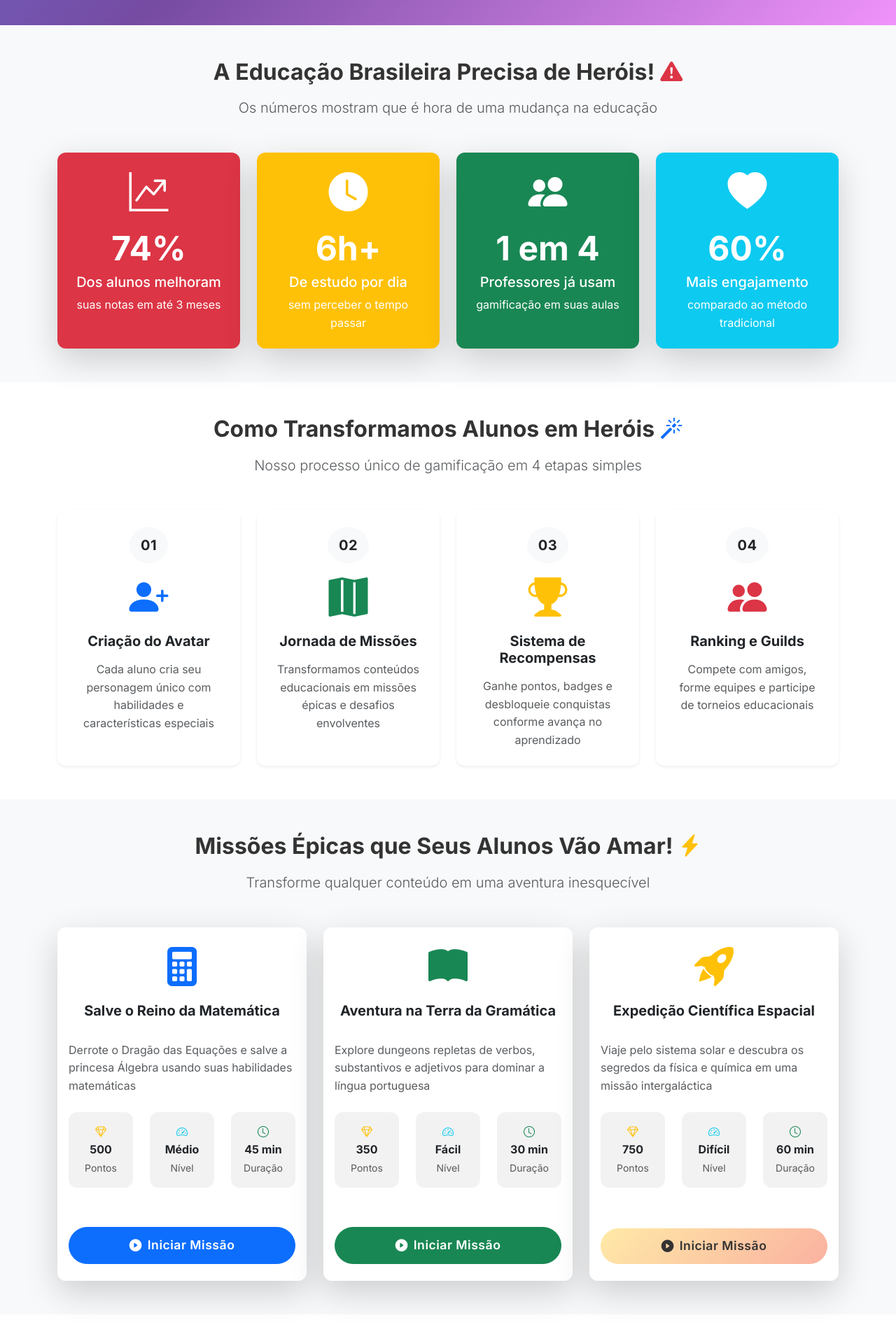
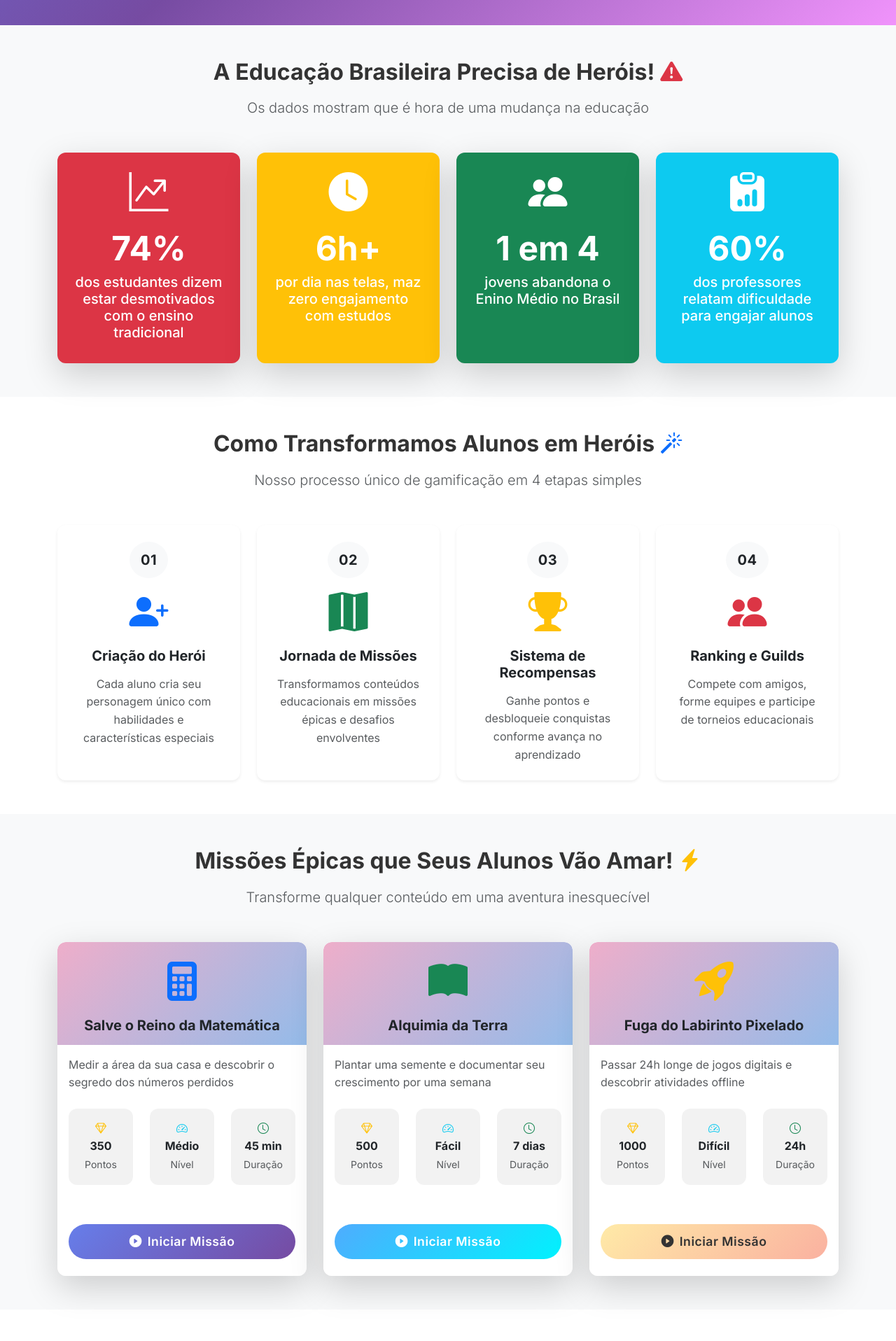
Before and after one commit to Leonardo-bit999/Edu-Quest, a React (Vite) app: page / in a window 1280 px wide. Shown: the part 860-2776 px from the top of the page at 70% size. Built offline with nearby package versions, Linux system fonts and the light colour scheme.

Commit message:
Fiz várias melhorias em todas as seções

```diff
--- a/src/App.jsx
+++ b/src/App.jsx
@@ -2,7 +2,8 @@ import React from 'react';
 import './App.css';
 import './landing.css';
 
-// Importando todos os componentes
+// Importando todos os componentes Quando clicar no botão aparecer um opção de cadastro uma tela do jogador
+
 import Navbar from './components/Navbar';
 import HeroSection from './components/HeroSection';
 import StatisticsSection from './components/StatisticsSection';
--- a/src/components/CallToActionSection.jsx
+++ b/src/components/CallToActionSection.jsx
@@ -1,4 +1,4 @@
-import React from 'react';
+import React from "react";
 
 const CallToActionSection = () => {
   return (
@@ -16,58 +16,70 @@ const CallToActionSection = () => {
               </h2>
 
               <p className="lead mb-4 opacity-90">
-                Não deixe seus alunos ficarem para trás! Transforme sua sala de aula
-                em um mundo de aventuras épicas onde cada lição é uma conquista
-                e cada aluno é o herói de sua própria jornada educacional.
+                Não deixe seus alunos ficarem para trás! Transforme sua sala de
+                aula em um mundo de aventuras épicas, onde cada lição é uma
+                conquista e cada aluno é o herói de sua própria jornada
+                educacional.
               </p>
 
+              {/* Benefícios no lugar de números */}
               <div className="cta-stats mb-5">
                 <div className="row text-center">
-                  <div className="col-md-4 mb-3">
-                    <div className="stat-item">
-                      <h3 className="display-6 fw-bold text-warning">10.000+</h3>
-                      <p className="mb-0">Alunos Transformados</p>
+                  {[
+                    {
+                      icon: "🎮",
+                      title: "Aprendizado Gamificado",
+                      desc: "Missões, recompensas e aventuras para manter a motivação sempre alta.",
+                    },
+                    {
+                      icon: "🌍",
+                      title: "Acessível em Qualquer Lugar",
+                      desc: "Funciona no computador, tablet ou celular, online e offline.",
+                    },
+                    {
+                      icon: "🛡️",
+                      title: "100% Gratuito",
+                      desc: "Sem custos para professores, alunos ou escolas.",
+                    },
+                  ].map((item, idx) => (
+                    <div className="col-md-4 mb-3" key={idx}>
+                      <div className="stat-item h-100 d-flex flex-column align-items-center justify-content-start p-3">
+                        <div className="display-5 mb-3">{item.icon}</div>
+                        <h3
+                          className="fw-bold text-warning mb-3 text-center"
+                          style={{ minHeight: "3rem" }}
+                        >
+                          {item.title}
+                        </h3>
+                        <p className="mb-0 text-white opacity-85 text-center">
+                          {item.desc}
+                        </p>
+                      </div>
                     </div>
-                  </div>
-                  <div className="col-md-4 mb-3">
-                    <div className="stat-item">
-                      <h3 className="display-6 fw-bold text-warning">500+</h3>
-                      <p className="mb-0">Escolas Parceiras</p>
-                    </div>
-                  </div>
-                  <div className="col-md-4 mb-3">
-                    <div className="stat-item">
-                      <h3 className="display-6 fw-bold text-warning">89%</h3>
-                      <p className="mb-0">Melhoria no Engajamento</p>
-                    </div>
-                  </div>
+                  ))}
                 </div>
               </div>
 
+              {/* Botões */}
               <div className="cta-buttons">
                 <button className="btn btn-warning btn-lg me-3 mb-3 px-5 py-3 rounded-pill shadow-lg">
                   <i className="bi bi-play-circle-fill me-2"></i>
                   <span className="fw-bold">Iniciar Aventura</span>
                 </button>
                 <button className="btn btn-outline-light btn-lg mb-3 px-5 py-3 rounded-pill">
-                  <i className="bi bi-calendar-check me-2"></i>
-                  Agendar Demonstração
+                  <i className="bi bi-search-heart-fill me-2"></i>
+                  Explorar Recursos
                 </button>
               </div>
 
+              {/* Mensagem de gratuidade no lugar de garantia/oferta */}
               <div className="cta-guarantee mt-4">
                 <div className="alert alert-warning bg-warning bg-opacity-20 border-warning text-white">
-                  <i className="bi bi-shield-check-fill me-2"></i>
-                  <strong>Garantia de 30 dias</strong> - Se não ficar satisfeito, devolvemos 100% do seu investimento!
+                  <i className="bi bi-gift-fill me-2"></i>
+                  <strong>Disponível para todos</strong>! O RPG Realms Of The
+                  Unplugged é gratuito para sempre, para qualquer aluno ou
+                  professor que queira embarcar nessa jornada.
                 </div>
-              </div>
-
-              <div className="cta-urgency mt-4">
-                <p className="mb-0 opacity-75">
-                  <i className="bi bi-clock-fill me-2 text-warning"></i>
-                  Oferta especial para as primeiras <strong>100 escolas</strong> -
-                  <span className="text-warning fw-bold"> 50% de desconto no primeiro ano!</span>
-                </p>
               </div>
             </div>
           </div>
--- a/src/components/EpicMissionsSection.jsx
+++ b/src/components/EpicMissionsSection.jsx
@@ -4,28 +4,28 @@ const EpicMissionsSection = () => {
   const missions = [
     {
       title: 'Salve o Reino da Matemática',
-      description: 'Derrote o Dragão das Equações e salve a princesa Álgebra usando suas habilidades matemáticas',
-      points: '500',
+      description: 'Medir a área da sua casa e descobrir o segredo dos números perdidos',
+      points: '350',
       difficulty: 'Médio',
       time: '45 min',
       color: 'primary',
       icon: 'bi-calculator-fill'
     },
     {
-      title: 'Aventura na Terra da Gramática',
-      description: 'Explore dungeons repletas de verbos, substantivos e adjetivos para dominar a língua portuguesa',
-      points: '350',
+      title: 'Alquimia da Terra',
+      description: 'Plantar uma semente e documentar seu crescimento por uma semana',
+      points: '500',
       difficulty: 'Fácil',
-      time: '30 min',
+      time: '7 dias',
       color: 'success',
       icon: 'bi-book-fill'
     },
     {
-      title: 'Expedição Científica Espacial',
-      description: 'Viaje pelo sistema solar e descubra os segredos da física e química em uma missão intergaláctica',
-      points: '750',
+      title: 'Fuga do Labirinto Pixelado',
+      description: 'Passar 24h longe de jogos digitais e descobrir atividades offline',
+      points: '1000',
       difficulty: 'Difícil',
-      time: '60 min',
+      time: '24h',
       color: 'warning',
       icon: 'bi-rocket-takeoff-fill'
     }
--- a/src/components/FAQSection.jsx
+++ b/src/components/FAQSection.jsx
@@ -12,6 +12,7 @@ const FAQSection = () => {
       question: 'A plataforma substitui o professor tradicional?',
       answer: 'Não! Nossa plataforma é uma ferramenta que potencializa o trabalho do professor. Ela oferece recursos para tornar as aulas mais dinâmicas e envolventes, mas o educador continua sendo fundamental no processo de ensino-aprendizagem.'
     },
+
     {
       id: 'faq3',
       question: 'Funciona em smartphones e tablets também?',
@@ -29,16 +30,11 @@ const FAQSection = () => {
     },
     {
       id: 'faq6',
-      question: 'Quanto custa para implementar na escola?',
-      answer: 'Oferecemos planos flexíveis para diferentes tamanhos de instituições. Entre em contato conosco para uma proposta personalizada que se adeque ao orçamento da sua escola.'
+      question: 'Preciso de treinamento para usar a plataforma?',
+      answer: 'Oferecemos materiais de apoio e treinamentos online para professores e gestores, além de um design intuitivo pensado para facilitar o uso.'
     },
     {
       id: 'faq7',
-      question: 'Há treinamento para os professores?',
-      answer: 'Sim! Oferecemos treinamento completo para toda a equipe pedagógica, incluindo workshops presenciais, materiais didáticos e suporte técnico contínuo para garantir o sucesso da implementação.'
-    },
-    {
-      id: 'faq8',
       question: 'Como garantem a segurança dos dados dos alunos?',
       answer: 'A segurança é nossa prioridade. Seguimos rigorosamente a LGPD (Lei Geral de Proteção de Dados) e utilizamos criptografia de ponta para proteger todas as informações dos usuários.'
     }
@@ -60,7 +56,7 @@ const FAQSection = () => {
         <div className="row justify-content-center">
           <div className="col-lg-8">
             <div className="accordion" id="faqAccordion">
-              {faqs.map((faq, index) => (
+              {faqs.map((faq) => (
                 <div key={faq.id} className="accordion-item border-0 shadow-sm mb-3">
                   <h3 className="accordion-header">
                     <button
@@ -90,17 +86,17 @@ const FAQSection = () => {
             </div>
 
             <div className="text-center mt-5">
-              <div className="alert alert-light border shadow-sm">
+              <div className="alert alert-light border shadow-sm bg-primary bg-opacity-10">
                 <h5 className="alert-heading">
                   <i className="bi bi-headset me-2"></i>
                   Ainda tem dúvidas?
                 </h5>
                 <p className="mb-3">
-                  Nossa equipe de especialistas está pronta para ajudar você!
+                  Nossa equipe está pronta para ajudar você!
                 </p>
                 <button className="btn btn-primary btn-lg rounded-pill px-4">
                   <i className="bi bi-chat-dots-fill me-2"></i>
-                  Falar com Especialista
+                  Tirar Dúvidas
                 </button>
               </div>
             </div>
--- a/src/components/HeroSection.jsx
+++ b/src/components/HeroSection.jsx
@@ -34,14 +34,6 @@ const HeroSection = () => {
               </div>
             </div>
           </div>
-
-          <div className="col-lg-5 col-md-4 text-center">
-            <div className="hero-character">
-              <div className="character-circle">
-                <i className="bi bi-person-arms-up character-icon"></i>
-              </div>
-            </div>
-          </div>
         </div>
       </div>
     </section>
--- a/src/components/HeroesSection.jsx
+++ b/src/components/HeroesSection.jsx
@@ -29,13 +29,6 @@ const HeroesSection = () => {
       icon: 'bi-heart-fill',
       color: 'danger',
       stats: ['Acompanhamento', 'Participação ativa', 'Progresso familiar']
-    },
-    {
-      title: 'Diretores de Educação',
-      description: 'Implemente inovação educacional em larga escala com resultados mensuráveis e comprovados.',
-      icon: 'bi-building-fill',
-      color: 'warning',
-      stats: ['Gestão institucional', 'Resultados escaláveis', 'ROI educacional']
     },
     {
       title: 'Alunos de Todas as Idades',
@@ -100,11 +93,11 @@ const HeroesSection = () => {
               Junte-se à Revolução Educacional!
             </h5>
             <p className="mb-3">
-              Mais de <strong>500 escolas</strong> já fazem parte da nossa comunidade de heróis da educação.
+              Entre no universo do <strong>RPG Realms Of The Unplugged</strong> e <strong>desbloqueie seu potencial</strong>. É hora de conquistar <strong>novos níveis de conhecimento</strong>!
             </p>
             <button className="btn btn-success btn-lg rounded-pill px-5">
               <i className="bi bi-rocket-takeoff-fill me-2"></i>
-              Quero Ser um Herói
+              Iniciar a minha aventura
             </button>
           </div>
         </div>
--- a/src/components/HowItWorksSection.jsx
+++ b/src/components/HowItWorksSection.jsx
@@ -4,7 +4,7 @@ const HowItWorksSection = () => {
   const steps = [
     {
       step: '01',
-      title: 'Criação do Avatar',
+      title: 'Criação do Herói',
       description: 'Cada aluno cria seu personagem único com habilidades e características especiais',
       icon: 'bi-person-plus-fill',
       color: 'text-primary'
@@ -19,7 +19,7 @@ const HowItWorksSection = () => {
     {
       step: '03',
       title: 'Sistema de Recompensas',
-      description: 'Ganhe pontos, badges e desbloqueie conquistas conforme avança no aprendizado',
+      description: 'Ganhe pontos e desbloqueie conquistas conforme avança no aprendizado',
       icon: 'bi-trophy-fill',
       color: 'text-warning'
     },
--- a/src/components/StatisticsSection.jsx
+++ b/src/components/StatisticsSection.jsx
@@ -4,31 +4,27 @@ const StatisticsSection = () => {
   const stats = [
     {
       percentage: '74%',
-      title: 'Dos alunos melhoram',
-      subtitle: 'suas notas em até 3 meses',
+      title: ' dos estudantes dizem estar desmotivados com o ensino tradicional',
       bgColor: 'bg-danger',
       icon: 'bi-graph-up-arrow'
     },
     {
       percentage: '6h+',
-      title: 'De estudo por dia',
-      subtitle: 'sem perceber o tempo passar',
+      title: 'por dia nas telas, maz zero engajamento com estudos',
       bgColor: 'bg-warning',
       icon: 'bi-clock-fill'
     },
     {
       percentage: '1 em 4',
-      title: 'Professores já usam',
-      subtitle: 'gamificação em suas aulas',
+      title: 'jovens abandona o Enino Médio no Brasil',
       bgColor: 'bg-success',
       icon: 'bi-people-fill'
     },
     {
       percentage: '60%',
-      title: 'Mais engajamento',
-      subtitle: 'comparado ao método tradicional',
+      title: 'dos professores relatam dificuldade para engajar alunos',
       bgColor: 'bg-info',
-      icon: 'bi-heart-fill'
+      icon: 'bi-clipboard-data-fill'
     }
   ];
 
@@ -41,7 +37,7 @@ const StatisticsSection = () => {
             <i className="bi bi-exclamation-triangle-fill text-danger ms-2"></i>
           </h2>
           <p className="lead text-muted">
-            Os números mostram que é hora de uma mudança na educação
+            Os dados mostram que é hora de uma mudança na educação
           </p>
         </div>
 
--- a/src/components/WhyUniqueSection.jsx
+++ b/src/components/WhyUniqueSection.jsx
@@ -61,23 +61,6 @@ const WhyUniqueSection = () => {
             </div>
           ))}
         </div>
-
-        <div className="text-center mt-5">
-          <div className="row justify-content-center">
-            <div className="col-lg-8">
-              <div className="alert alert-info border-0 shadow-sm">
-                <h5 className="alert-heading">
-                  <i className="bi bi-lightbulb-fill me-2"></i>
-                  Resultado Comprovado
-                </h5>
-                <p className="mb-0">
-                  Mais de <strong>10.000 alunos</strong> já experimentaram nossa metodologia
-                  e <strong>89%</strong> dos professores relatam melhoria significativa no engajamento!
-                </p>
-              </div>
-            </div>
-          </div>
-        </div>
       </div>
     </section>
   );
--- a/src/landing.css
+++ b/src/landing.css
@@ -198,6 +198,25 @@ body {
   box-shadow: var(--box-shadow-lg);
 }
 
+.btn-primary {
+  background: var(--primary-gradient);
+  border: none;
+  color: #fff;
+}
+.btn-primary:hover {
+  background: linear-gradient(135deg, #764ba2, #667eea);
+  color: #fff;
+}
+.btn-success {
+  background: var(--success-gradient);
+  border: none;
+  color: #fff;
+}
+.btn-success:hover {
+  background: linear-gradient(135deg, #00f2fe, #4facfe);
+  color: #fff;
+}
+
 .btn-warning {
   background: linear-gradient(135deg, #ffeaa7, #fab1a0);
   border: none;
@@ -219,6 +238,8 @@ body {
 
 .card-header {
   border-radius: var(--border-radius) var(--border-radius) 0 0 !important;
+  background: linear-gradient(135deg, #EEAECA,
+    #94BBE9);
 }
 
 .card-footer {
```
